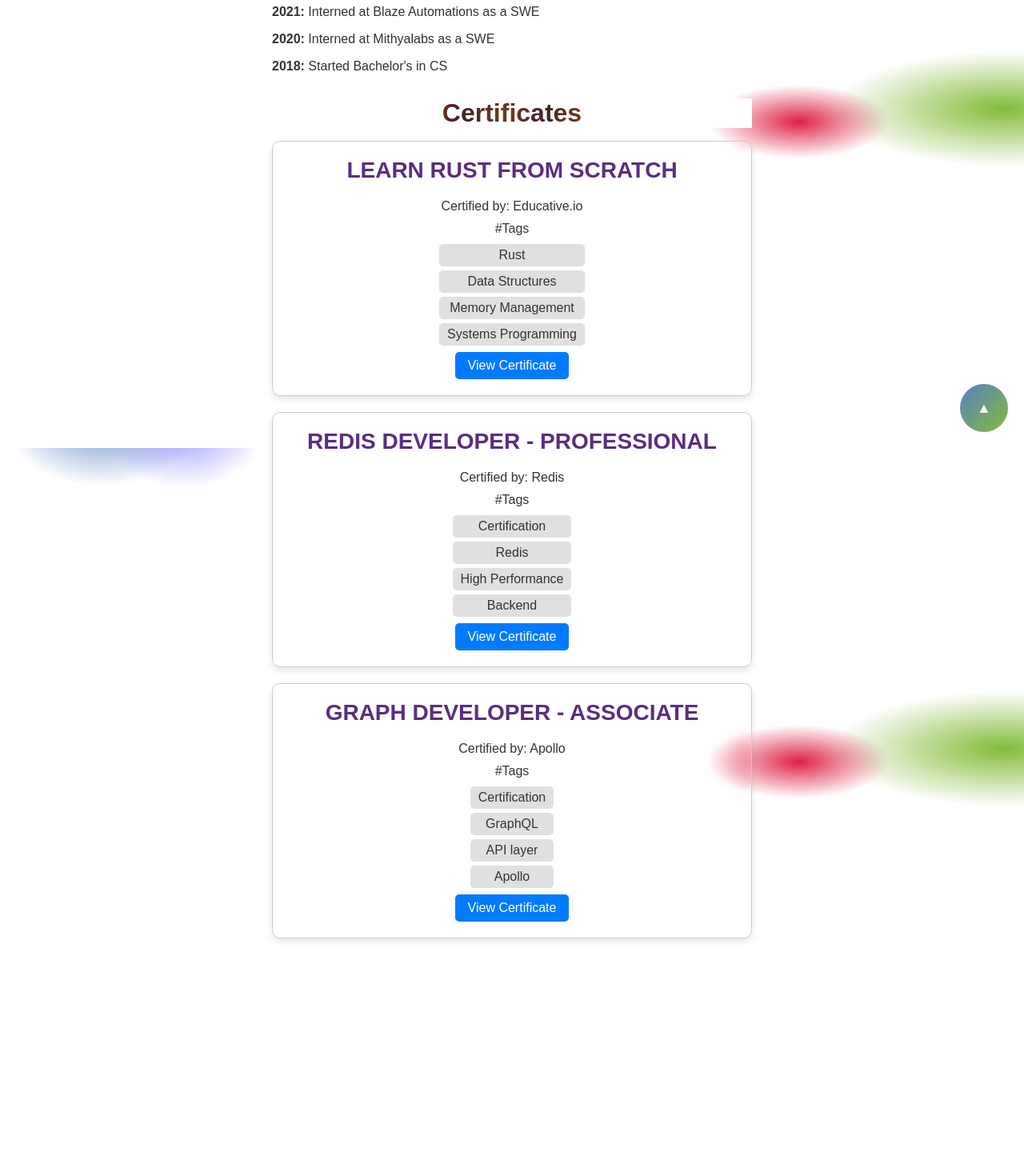
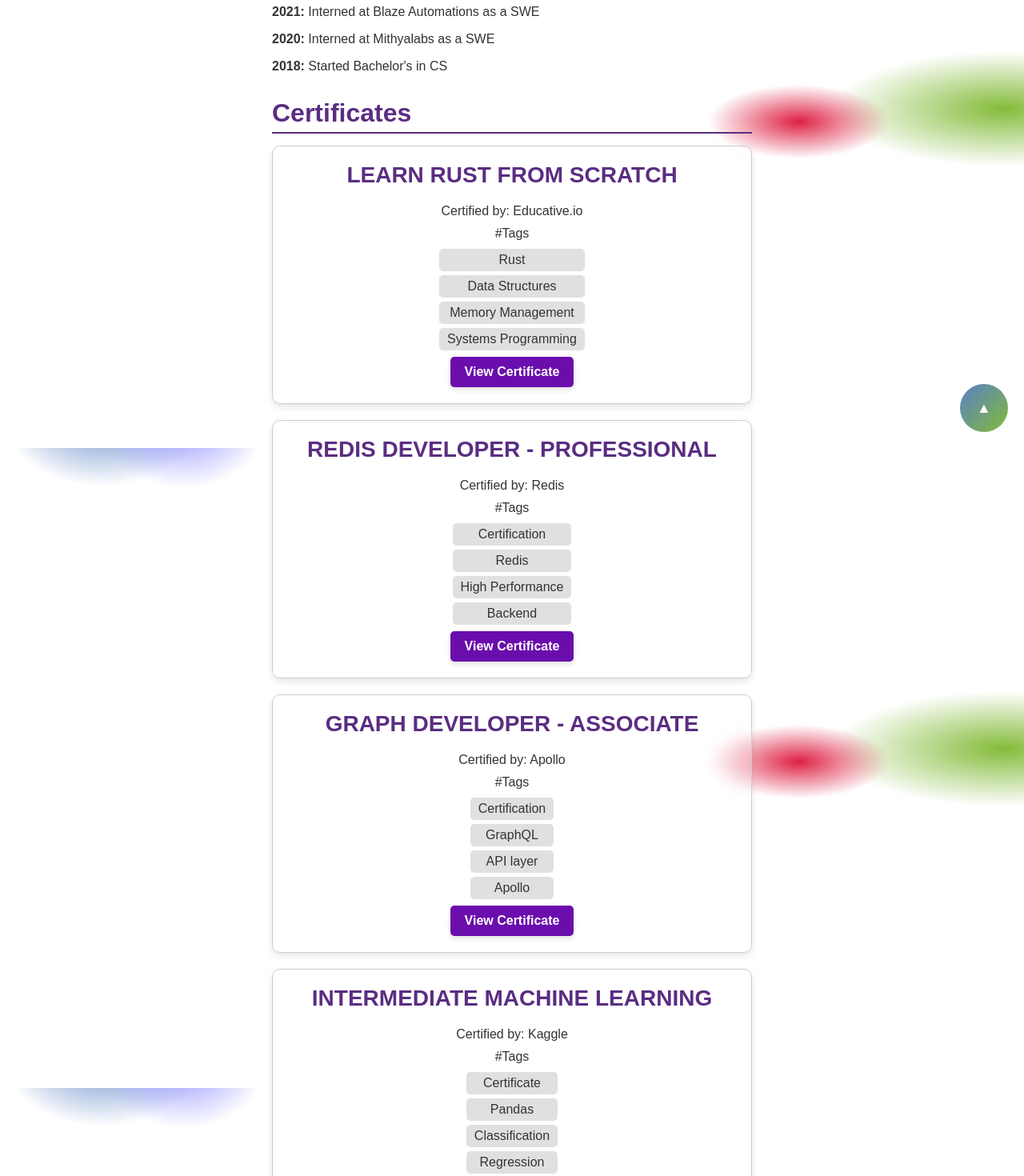
Before and after one commit to noworry-b-still/my-website, a React (Create React App) app: page / in a window 1280 px wide. Shown: the part 240-1710 px from the top of the page at 80% size. Before the commit the page ends 1513 px from the top, so only its background shows below. Built offline with nearby package versions, Linux system fonts and the light colour scheme.

Commit message:
grid certificates and style

```diff
--- a/src/data/certificates.tsx
+++ b/src/data/certificates.tsx
@@ -36,29 +36,16 @@
     tags: ["Certification", "GraphQL", "API layer", "Apollo"],
   },
 
-  // {
-  //   name: "Redis Streams",
-  //   certifiedBy: "Redis",
-  //   imageUrl: redis_streams,
-  //   certificateUrl:
-  //     "https://university.redis.com/certificates/ef5a504413604fdba1d7069d297d07fe",
-  //   description: "Description for Certificate 2",
-  //   tags: ["Certificate", "Streams", "Real-time processing", "Pub/Sub"],
-  // },
-  // {
-  //   name: "Redis Datastructures",
-  //   certifiedBy: "Redis",
-  //   imageUrl: redis_ds,
-  //   certificateUrl:
-  //     "https://university.redis.com/certificates/c6354adb56434533a8dc7e04e382e6e9",
-  //   description: "Description for Certificate 2",
-  //   tags: [
-  //     "Certificate",
-  //     "Redis",
-  //     "Storage Analysis",
-  //     "Time Complexity Analysis",
-  //   ],
-  // },
+  {
+    name: "Intermediate Machine Learning",
+    certifiedBy: "Kaggle",
+    imageUrl: "https://www.kaggle.com/learn/certification/teslaatoz/intermediate-machine-learning",
+    certificateUrl:
+      "https://www.kaggle.com/learn/certification/teslaatoz/intermediate-machine-learning",
+    description: "Description for Certificate 2",
+    tags: ["Certificate", "Pandas", "Classification", "Regression"],
+  },
+
 ];
 
 export default certificates;
--- a/src/page/certificates.css
+++ b/src/page/certificates.css
@@ -1,6 +1,4 @@
 .certificates-container {
-  max-width: 85%;
-  /* margin: 0 auto; */
   padding: 20px 0px;
   text-align: center;
 }
@@ -16,15 +14,15 @@
 
 .certificates-container>h1 {
   font-size: 2rem;
-  font-family: sans-serif;
-  position: relative;
-  background: white;
-  color: black;
-  margin-bottom: 1rem;
-  padding: 0;
-  overflow: hidden;
+  font-weight: bold;
+  text-align: left;
+  color: #5a2d82;
+  margin-bottom: 15px;
+  border-bottom: 2px solid #5a2d82;
+  padding-bottom: 5px;
 
-  &:before {
+
+  /* &:before {
     content: "";
     display: block;
     position: absolute;
@@ -51,9 +49,10 @@
     animation-timing-function: linear;
     animation-iteration-count: infinite;
     animation-direction: alternate;
-  }
+  } */
 }
 
+/*
 @keyframes ani {
   from {
     background-position: 0 0;
@@ -62,4 +61,4 @@
   to {
     background-position: 400% 0;
   }
-}
+} */
--- a/src/ui/comp/certificate/certificate.css
+++ b/src/ui/comp/certificate/certificate.css
@@ -1,19 +1,21 @@
 .certificate_grid {
   display: grid;
   grid-template-columns: repeat(auto-fit, minmax(200px, 1fr));
-  gap: 20px; /* Space between the cards */
+  gap: 20px;
+  /* Space between the cards */
   padding: 20px;
-  background-image: radial-gradient(
-      at 9% 24%,
+  background-image: radial-gradient(at 9% 24%,
       hsl(162, 77%, 40%) 0%,
-      transparent 59%
-    ),
+      transparent 59%),
     radial-gradient(at 80% 79%, hsl(218.38, 49%, 56%) 0%, transparent 55%);
-  background-color: rgba(255, 255, 255, 0.1); /* Glassmorphism effect */
+  background-color: rgba(255, 255, 255, 0.1);
+  /* Glassmorphism effect */
   background-size: cover;
   background-attachment: fixed;
-  backdrop-filter: blur(10px); /* Apply the blur effect to the background */
-  border-radius: 10px; /* Optional: rounded corners */
+  backdrop-filter: blur(10px);
+  /* Apply the blur effect to the background */
+  border-radius: 10px;
+  /* Optional: rounded corners */
 }
 
 .certificate_card {
@@ -23,20 +25,23 @@
   justify-content: center;
   padding: 20px;
   border: 1px solid #ccc;
-  border-radius: 10px; /* For rounded corners */
-  background-color: rgba(
-    255,
-    255,
-    255,
-    0.2
-  ); /* Slightly opaque background for the card */
-  backdrop-filter: blur(8px); /* Glassmorphism effect */
-  box-shadow: 0 4px 8px rgba(0, 0, 0, 0.1); /* Subtle shadow */
+  border-radius: 10px;
+  /* For rounded corners */
+  background-color: rgba(255,
+      255,
+      255,
+      0.2);
+  /* Slightly opaque background for the card */
+  backdrop-filter: blur(8px);
+  /* Glassmorphism effect */
+  box-shadow: 0 4px 8px rgba(0, 0, 0, 0.1);
+  /* Subtle shadow */
 }
 
 .certificate_details {
   width: 100%;
-  height: auto; /* Adjust height automatically based on content */
+  height: auto;
+  /* Adjust height automatically based on content */
   display: flex;
   flex-direction: column;
   align-items: center;
@@ -45,6 +50,7 @@
 }
 
 .certificate_details h2 {
+  font-size: 1rem;
   margin-bottom: 10px;
 }
 
@@ -56,16 +62,53 @@
   display: inline-block;
   padding: 8px 16px;
   margin-top: 8px;
-  background-color: #007bff;
+  background-color: #6A0DAD;
   color: #fff;
   text-decoration: none;
   border-radius: 5px;
   transition: background-color 0.3s ease;
 }
 
-.certificate_details a:hover {
-  background-color: #0056b3;
+.certificate_cta {
+  display: inline-block;
+  padding: 10px 18px;
+  margin-top: 8px;
+  background-color: #6A0DAD;
+  /* Deep Purple */
+  color: #fff;
+  text-decoration: none;
+  border: 2px solid transparent;
+  border-radius: 8px;
+  transition: all 0.3s ease-in-out;
+  font-weight: bold;
+  box-shadow: 0 4px 6px rgba(0, 0, 0, 0.1);
+  position: relative;
 }
+
+.certificate_cta:hover {
+  background-color: #4B0082;
+  /* Darker Purple */
+  border: 2px solid #ffffff;
+  /* White Border */
+  animation: smoothScale 0.3s ease-in-out forwards;
+  box-shadow: 0 0 12px rgba(255, 255, 255, 0.8);
+  /* Soft Glow Effect */
+}
+
+@keyframes smoothScale {
+  0% {
+    transform: scale(1);
+  }
+
+  50% {
+    transform: scale(1.03);
+  }
+
+  100% {
+    transform: scale(1.05);
+  }
+}
+
 
 .tag-container {
   display: grid;
@@ -77,7 +120,9 @@
 .tag {
   padding: 5px 10px;
   border-radius: 5px;
-  background-color: var(--border-color); /* Background color */
-  color: var(--text-color); /* Text color */
+  background-color: var(--border-color);
+  /* Background color */
+  color: var(--text-color);
+  /* Text color */
   text-align: center;
 }
```
